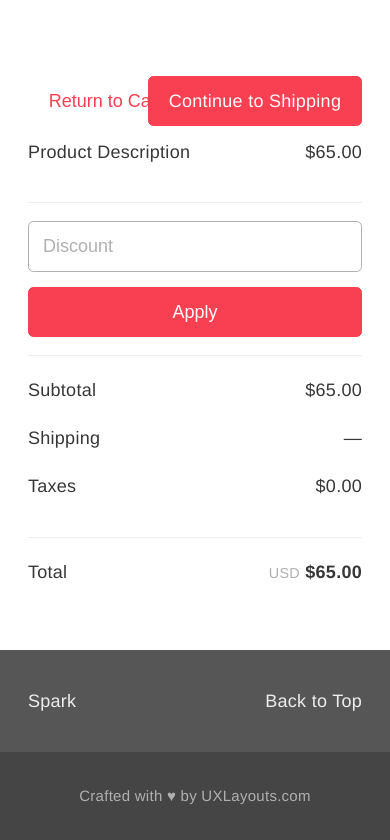
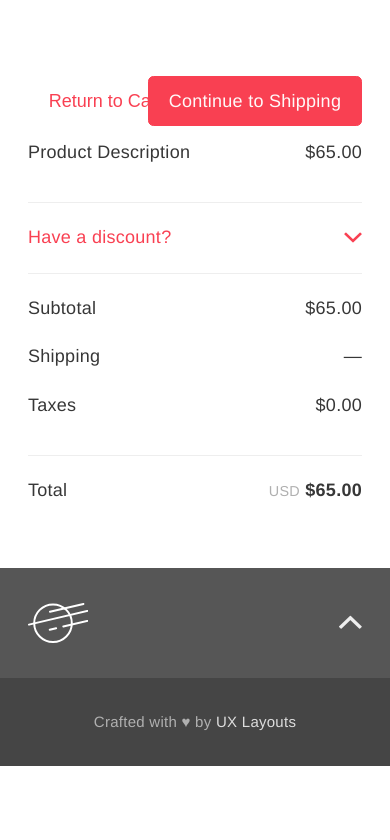
Before and after one commit to alteredstudio/spark-framework, a website: page src/shop.html in a window 390 px wide. Shown: the part 953-1793 px from the top of the page. After the commit the page ends 1719 px from the top, so only its background shows below. Drawn offline with nearby package versions, Linux system fonts and the light colour scheme; files that its build step writes are made by us from their sources.

Commit message:
Fixed Menu Bug

```diff
--- /dev/null
+++ b/src/assets/css/scss/_accordion.scss
@@ -0,0 +1,38 @@
+.trigger-drawer{
+  display: block;
+  position: relative;
+  &:before{
+    display: inline-block;
+    font-family: "Ionicons";
+    speak: none;
+    font-style: normal;
+    font-weight: normal;
+    font-variant: normal;
+    text-transform: none;
+    text-rendering: auto;
+    line-height: 1;
+    -webkit-font-smoothing: antialiased;
+    -moz-osx-font-smoothing: grayscale;
+    position: absolute;
+    top: 7px;
+    right: 0;
+    font-size: 20px;
+    content: '\f123';
+  }
+  &.is-active{
+    &:before{
+      content: '\f126';
+    }
+  }
+}
+.drawer{
+  transition: max-height $transition-speed 0s ease-out, opacity $transition-speed-slow .2s ease-out;
+  max-height: 0;
+  opacity: 0;
+  visibility: hidden;
+  &.is-active{
+    max-height: 999px;
+    opacity: 1;
+    visibility: visible;
+  }
+}
--- a/src/assets/css/scss/_helpers.scss
+++ b/src/assets/css/scss/_helpers.scss
@@ -18,6 +18,13 @@ body{
   flex-direction: column;
 }
 
+// Adds a element to take up space for navbar
+header:after{
+  content: '';
+  display: block;
+  height: 72px;
+}
+
 section.block{
   // @extend .pad-both-5;
   // Flexbox Sticky Footer
@@ -29,6 +36,21 @@ section.block{
 
 /* Verically center and set background to cover, set height to viewport in js. */
 .cover{
+  @extend .invert;
+  //background: $color-6 url('../img/spark.jpg') no-repeat center top;
+  background: $color-6;
+  background-size: cover;
+  position: relative;
+  // Center with Flexbox
+  display: flex;
+  align-items: center;
+  justify-content: center;
+  .inner{
+    text-align: center;
+    flex: none;
+  }
+}
+.no-cover{
   @extend .invert;
   //background: $color-6 url('../img/spark.jpg') no-repeat center top;
   background: $color-6;
--- a/src/assets/css/scss/_menus.scss
+++ b/src/assets/css/scss/_menus.scss
@@ -1,6 +1,6 @@
 // Menu Horizontal Open
 body.fixed-menu-horizontal{
-  margin-top: 72px;
+  //margin-top: 72px;
   nav.menu-horizontal{
     background: $nav-bg-color;
     position: fixed;
@@ -10,16 +10,7 @@ body.fixed-menu-horizontal{
     z-index: 100;
   }
 }
-body.no-cover{
-  margin-top: 72px;
-  &.overlayMenu-open,
-  &.overlay-open{
-    margin-top: 0px;
-  }
-  nav.menu-horizontal{
-    background: $nav-bg-color;
-  }
-}
+
 // Menu Horizontal
 nav.menu-horizontal{
   background: transparent;
@@ -158,7 +149,7 @@ body.overlayMenu-open #menu-trigger{
   transform: rotate(0deg);
   transition: .3s ease-out;
   cursor: pointer;
-  z-index: 100;
+  z-index: 105;
   .inner{
     position: relative;
     width: 38px;
--- a/src/assets/css/scss/_typography.scss
+++ b/src/assets/css/scss/_typography.scss
@@ -55,6 +55,7 @@ a, .link {
   text-decoration: none;
   padding-bottom: 2px;
   border-bottom: 2px solid $color-2;
+  cursor: pointer;
   &.unstyled{
     text-decoration: none;
     border: none;
--- a/src/assets/css/scss/include.scss
+++ b/src/assets/css/scss/include.scss
@@ -5,6 +5,7 @@
 @import '_typography.scss';
 @import '_forms.scss';
 @import '_buttons';
+@import '_accordion.scss';
 @import '_overlays.scss';
 @import '_menus.scss';
 @import '_placement.scss';
--- a/src/assets/js/scripts.js
+++ b/src/assets/js/scripts.js
@@ -33,7 +33,7 @@ document.addEventListener('DOMContentLoaded', function() {
       'max-height': viewportHeight
     });
 
-    pageHeight = $(document).height();
+    // pageHeight = $(document).height();
   }
 
   // Menu overlay
@@ -50,7 +50,7 @@ document.addEventListener('DOMContentLoaded', function() {
         $('body').addClass('overlayMenu-open').scrollTop(0);
         $('.overlay-menu ul li a').each(function(i){
           var t = $(this);
-          setTimeout(function(){ t.addClass('is-active'); }, (i+1) * 35);
+          setTimeout(function(){ t.addClass('is-active'); }, (i+1) * 38);
         });
       }
 
@@ -80,7 +80,9 @@ document.addEventListener('DOMContentLoaded', function() {
   function accordions() {
     $('.trigger-drawer').click(function () {
       var $target = $(this).attr('data-drawer');
+      var $this = $(this);
 
+      $this.toggleClass('is-active');
       $(".drawer." + $target).toggleClass('is-active');
 
     });
@@ -91,14 +93,20 @@ document.addEventListener('DOMContentLoaded', function() {
     var scrollTop = $(window).scrollTop();
 
     if( $('.cover').length > 0 ){
+      // Page has cover
       if ( scrollTop > viewportHeight ) {
         $('body').addClass('fixed-menu-horizontal');
       } else {
         $('body').removeClass('fixed-menu-horizontal');
       }
     }
-    else {
-      $('body').addClass('fixed-menu-horizontal').removeClass('fixed-menu-horizontal');
+    if( $('.no-cover').length > 0 ){
+      // Page has cover
+      if ( scrollTop > 72 ) {
+        $('body').addClass('fixed-menu-horizontal');
+      } else {
+        $('body').removeClass('fixed-menu-horizontal');
+      }
     }
 
   } // End: stickyNav
--- a/src/shop.html
+++ b/src/shop.html
@@ -22,9 +22,9 @@
 
 </head>
 
-<body class="no-cover">
+<body class="">
 
-  <header class="">
+  <header class="no-cover">
 
     <nav class="menu-horizontal invert">
       <div class="inner">
@@ -160,12 +160,17 @@
             <div class="col-md-12"><hr /></div>
           </div>
 
+          <div class="row align-middle">
+            <div class="col-md-12">
+              <span class="link unstyled trigger-drawer" data-drawer="discount">Have a discount?</span>
+            </div>
+          </div>
 
-          <div class="row">
-            <div class="col-md-8">
+          <div class="row drawer discount">
+            <div class="col-md-8 margin-top-2">
               <input type="text" placeholder="Discount">
             </div>
-            <div class="col-md-4">
+            <div class="col-md-4 margin-top-2">
               <button class="btn btn-block">Apply</button>
             </div>
           </div>
@@ -226,10 +231,10 @@
       <div class="inner">
         <div class="row align-middle">
           <div class="col-xs-6">
-            <a class="" href="index.html">Spark</a>
+            <a class="logo" href="index.html"></a>
           </div>
           <div class="col-xs-6">
-            <a href="#" class="right unstyled">Back to Top</a>
+            <a class="right ion-chevron-up back-to-top" href="#"></a>
           </div>
         </div>
       </div>
@@ -238,7 +243,7 @@
       <div class="inner">
         <div class="row align-middle">
           <div class="col-xs-12 text-center">
-            <span>Crafted with &#9829; by UXLayouts.com</span>
+            <span>Crafted with &#9829; by <a href="http://uxlayouts.com/" target="_blank">UX Layouts</a></span>
           </div>
         </div>
       </div>
```
Also changed, not shown: src/forms.html (+3 -3 lines), src/grid.html (+3 -3 lines), src/index.html (+1 -1 lines), src/typography.html (+3 -3 lines), dist/assets/css/styles.min.css, dist/assets/js/scripts.min.js, dist/forms.html, dist/grid.html, dist/index.html, dist/shop.html, dist/typography.html, src/assets/css/styles.min.css.
